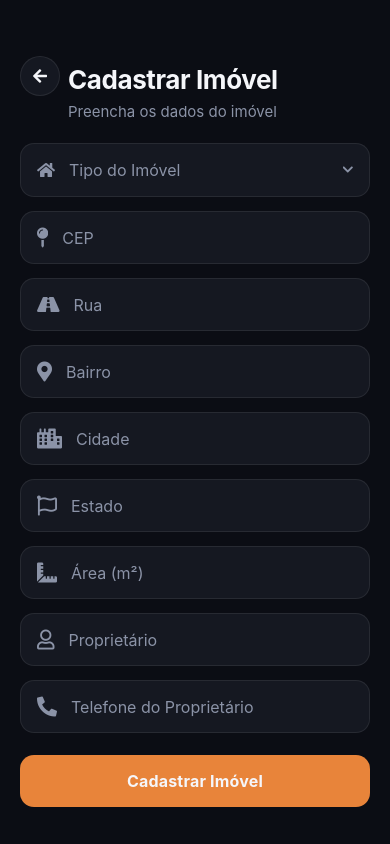
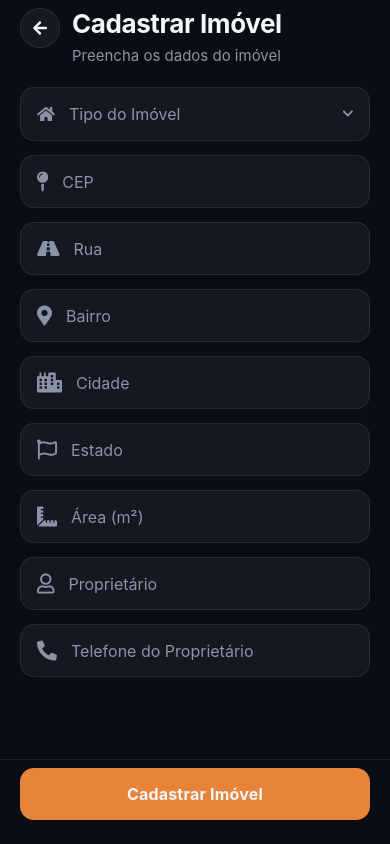
Before and after one commit to lucasskt18/iTBI-calc, a React Native app: screen /RegisterProperty in a window 390 px wide. Built offline with nearby package versions, Linux system fonts and the light colour scheme.

Commit message:
Refatorar telas para utilizar o componente ScreenShell e integrar o hook useScreenInsets, garantindo um layout responsivo. Ajustar estilos e espaçamentos nas telas AboutUsScreen, EditPropertyScreen, HomeScreen, ListPropertiesScreen e RegisterPropertyScreen para melhorar a experiência do usuário.

```diff
--- a/src/components/BackButton.tsx
+++ b/src/components/BackButton.tsx
@@ -3,13 +3,15 @@ import { TouchableOpacity, StyleSheet } from "react-native";
 import { Icon } from "@rneui/themed";
 import { useNavigation } from "@react-navigation/native";
 import { colors, radii } from "../theme";
+import { useScreenInsets } from "../hooks/useScreenInsets";
 
 export default function BackButton() {
   const navigation = useNavigation();
+  const { backButtonTop } = useScreenInsets();
 
   return (
     <TouchableOpacity
-      style={styles.container}
+      style={[styles.container, { top: backButtonTop }]}
       onPress={() => navigation.goBack()}
       activeOpacity={0.8}
     >
@@ -21,7 +23,6 @@ export default function BackButton() {
 const styles = StyleSheet.create({
   container: {
     position: "absolute",
-    top: 56,
     left: 20,
     width: 40,
     height: 40,
--- /dev/null
+++ b/src/components/ScreenShell.tsx
@@ -0,0 +1,23 @@
+import React from "react";
+import { View, StatusBar, StyleSheet } from "react-native";
+import { colors } from "../theme";
+
+type Props = {
+  children: React.ReactNode;
+};
+
+export default function ScreenShell({ children }: Props) {
+  return (
+    <View style={styles.root}>
+      <StatusBar barStyle="light-content" backgroundColor={colors.bg} />
+      {children}
+    </View>
+  );
+}
+
+const styles = StyleSheet.create({
+  root: {
+    flex: 1,
+    backgroundColor: colors.bg,
+  },
+});
--- /dev/null
+++ b/src/hooks/useScreenInsets.ts
@@ -0,0 +1,14 @@
+import { useSafeAreaInsets } from "react-native-safe-area-context";
+
+/** Insets that work on iOS and Android, including gesture navigation. */
+export function useScreenInsets() {
+  const insets = useSafeAreaInsets();
+
+  return {
+    top: insets.top,
+    bottom: Math.max(insets.bottom, 12),
+    backButtonTop: insets.top + 8,
+    footerPadding: Math.max(insets.bottom, 12) + 12,
+    scrollBottom: Math.max(insets.bottom, 16) + 24,
+  };
+}
--- a/src/navigation/AppNavigator.tsx
+++ b/src/navigation/AppNavigator.tsx
@@ -31,7 +31,6 @@ export default function AppNavigator() {
           contentStyle: { backgroundColor: colors.bg },
           animation: "fade",
           animationDuration: 500,
-          presentation: "transparentModal",
         }}
       >
         <Stack.Screen name="Home" component={HomeScreen} />
--- a/src/screens/AboutUsScreen.tsx
+++ b/src/screens/AboutUsScreen.tsx
@@ -1,20 +1,40 @@
-import React, { useState } from 'react';
-import { View, StyleSheet, Text, ScrollView, SafeAreaView, StatusBar } from 'react-native';
-import { Video, ResizeMode } from 'expo-av';
-import { ActivityIndicator } from 'react-native';
-import { Icon } from '@rneui/themed';
-import BackButton from '../components/BackButton';
-import { colors, radii } from '../theme';
+import React, { useState } from "react";
+import {
+  View,
+  StyleSheet,
+  Text,
+  ScrollView,
+  ActivityIndicator,
+} from "react-native";
+import { Video, ResizeMode } from "expo-av";
+import { Icon } from "@rneui/themed";
+import BackButton from "../components/BackButton";
+import ScreenShell from "../components/ScreenShell";
+import { colors, radii } from "../theme";
+import { useScreenInsets } from "../hooks/useScreenInsets";
 
 export default function AboutUsScreen() {
   const [videoLoaded, setVideoLoaded] = useState<boolean>(false);
+  const insets = useScreenInsets();
+
   return (
-        <SafeAreaView style={styles.container}>
-            <StatusBar barStyle="light-content" backgroundColor={colors.bg} />
+    <ScreenShell>
       <BackButton />
-            <ScrollView style={styles.scrollView}>
+      <ScrollView
+        style={styles.scrollView}
+        contentContainerStyle={{
+          paddingTop: insets.top + 8,
+          paddingBottom: insets.scrollBottom,
+        }}
+        showsVerticalScrollIndicator={false}
+      >
         <View style={styles.header}>
-                    <Icon name="info-circle" type="font-awesome-5" color={colors.accent} size={36} />
+          <Icon
+            name="info-circle"
+            type="font-awesome-5"
+            color={colors.accent}
+            size={36}
+          />
           <Text style={styles.title}>Sobre o Projeto</Text>
         </View>
 
@@ -25,7 +45,7 @@ export default function AboutUsScreen() {
           </Text>
 
           <Video
-                        source={require('../../assets/videoApresentacao.mp4')}
+            source={require("../../assets/videoApresentacao.mp4")}
             style={styles.video}
             useNativeControls
             resizeMode={ResizeMode.CONTAIN}
@@ -36,10 +56,12 @@ export default function AboutUsScreen() {
           />
 
           {!videoLoaded && (
-                        <ActivityIndicator size="large" color={colors.accent} style={styles.loadingIndicator} />
+            <ActivityIndicator
+              size="large"
+              color={colors.accent}
+              style={styles.loadingIndicator}
+            />
           )}
-
-
         </View>
 
         <View style={styles.section}>
@@ -80,26 +102,22 @@ export default function AboutUsScreen() {
           </Text>
         </View>
       </ScrollView>
-        </SafeAreaView>
+    </ScreenShell>
   );
 }
 
 const styles = StyleSheet.create({
-    container: {
-        flex: 1,
-        backgroundColor: colors.bg,
-    },
   scrollView: {
     flex: 1,
   },
   header: {
-        alignItems: 'center',
+    alignItems: "center",
     padding: 20,
-        paddingTop: 72,
+    paddingTop: 48,
   },
   title: {
     fontSize: 26,
-        fontWeight: '700',
+    fontWeight: "700",
     color: colors.text,
     marginTop: 14,
     letterSpacing: -0.4,
@@ -112,11 +130,11 @@ const styles = StyleSheet.create({
     borderRadius: radii.lg,
     borderWidth: 1,
     borderColor: colors.border,
-        position: 'relative',
+    position: "relative",
   },
   sectionTitle: {
     fontSize: 18,
-        fontWeight: '700',
+    fontWeight: "700",
     color: colors.text,
     marginBottom: 10,
   },
@@ -126,32 +144,32 @@ const styles = StyleSheet.create({
     lineHeight: 23,
   },
   teamMember: {
-        flexDirection: 'row',
-        alignItems: 'center',
+    flexDirection: "row",
+    alignItems: "center",
     marginBottom: 10,
   },
   teamMemberName: {
     fontSize: 15,
-        fontWeight: '600',
+    fontWeight: "600",
     color: colors.text,
     marginLeft: 12,
   },
   video: {
-        width: '100%',
+    width: "100%",
     height: 200,
     marginTop: 16,
     borderRadius: radii.md,
-        overflow: 'hidden',
+    overflow: "hidden",
     backgroundColor: colors.surfaceAlt,
   },
   loadingIndicator: {
-        position: 'absolute',
+    position: "absolute",
     top: 0,
     left: 0,
     right: 0,
     bottom: 0,
     marginTop: 250,
-        justifyContent: 'center',
-        alignItems: 'center',
+    justifyContent: "center",
+    alignItems: "center",
   },
 });
--- a/src/screens/EditPropertyScreen.tsx
+++ b/src/screens/EditPropertyScreen.tsx
@@ -2,17 +2,16 @@ import React, { useState, useEffect } from "react";
 import {
   View,
   Text,
-  SafeAreaView,
   ScrollView,
   TextInput,
   TouchableOpacity,
-  StatusBar,
   KeyboardAvoidingView,
   Platform,
 } from "react-native";
 import { Icon } from "@rneui/themed";
 import { useNavigation, useRoute, RouteProp } from "@react-navigation/native";
 import BackButton from "../components/BackButton";
+import ScreenShell from "../components/ScreenShell";
 import SuccessModal from "../components/SuccessModal";
 import SelectField from "../components/SelectField";
 import SelectModal from "../components/SelectModal";
@@ -24,6 +23,7 @@ import { digitsOnlyCep, fetchAddressByCep } from "../services/viaCep";
 import { colors } from "../theme";
 import { formStyles as styles } from "../theme/forms";
 import type { RootStackParamList } from "../navigation/types";
+import { useScreenInsets } from "../hooks/useScreenInsets";
 
 interface FormErrors {
   phone?: string;
@@ -57,6 +57,7 @@ const EMPTY_PROPERTY: Property = {
 
 export default function EditPropertyScreen() {
   const navigation = useNavigation();
+  const insets = useScreenInsets();
   const route = useRoute<EditPropertyScreenRouteProp>();
   const propertyId = route.params.propertyId;
 
@@ -207,10 +208,10 @@ export default function EditPropertyScreen() {
   };
 
   return (
-    <SafeAreaView style={styles.container}>
-      <StatusBar barStyle="light-content" backgroundColor={colors.bg} />
+    <ScreenShell>
       <BackButton />
 
+      <View style={[styles.container, { paddingTop: insets.top }]}>
         <View style={styles.header}>
           <Text style={styles.headerTitle}>Editar Imóvel</Text>
           <Text style={styles.headerSubtitle}>Atualize os dados do imóvel</Text>
@@ -218,10 +219,15 @@ export default function EditPropertyScreen() {
 
         <KeyboardAvoidingView
           style={{ flex: 1 }}
-        behavior={Platform.OS === "ios" ? "padding" : "height"}
-        keyboardVerticalOffset={Platform.OS === "ios" ? 0 : 20}
+          behavior={Platform.OS === "ios" ? "padding" : undefined}
         >
-        <ScrollView style={styles.content} keyboardShouldPersistTaps="handled">
+          <ScrollView
+            style={styles.content}
+            contentContainerStyle={styles.formScroll}
+            keyboardShouldPersistTaps="handled"
+            keyboardDismissMode="on-drag"
+            showsVerticalScrollIndicator={false}
+          >
             <View style={styles.formContainer}>
             <View>
               <SelectField
@@ -442,13 +448,16 @@ export default function EditPropertyScreen() {
               </View>
               {renderError("phone")}
             </View>
+            </View>
+          </ScrollView>
 
+          <View style={[styles.footer, { paddingBottom: insets.footerPadding }]}>
             <TouchableOpacity style={styles.submitButton} onPress={handleSave}>
               <Text style={styles.submitButtonText}>Salvar Alterações</Text>
             </TouchableOpacity>
           </View>
-        </ScrollView>
         </KeyboardAvoidingView>
+      </View>
 
       <SuccessModal
         visible={showSuccessModal}
@@ -476,6 +485,6 @@ export default function EditPropertyScreen() {
         onClose={() => setShowErrorModal(false)}
         message={errorMessage}
       />
-    </SafeAreaView>
+    </ScreenShell>
   );
 }
--- a/src/screens/HomeScreen.tsx
+++ b/src/screens/HomeScreen.tsx
@@ -4,8 +4,7 @@ import {
   Image,
   StyleSheet,
   Text,
-  StatusBar,
-  SafeAreaView,
+  ScrollView,
   TouchableOpacity,
 } from "react-native";
 import { LinearGradient } from "expo-linear-gradient";
@@ -14,6 +13,8 @@ import { useNavigation } from "@react-navigation/native";
 import type { NativeStackNavigationProp } from "@react-navigation/native-stack";
 import type { RootStackParamList } from "../navigation/types";
 import { colors, radii } from "../theme";
+import ScreenShell from "../components/ScreenShell";
+import { useScreenInsets } from "../hooks/useScreenInsets";
 
 type NavigationProp = NativeStackNavigationProp<RootStackParamList>;
 
@@ -54,15 +55,27 @@ const MenuItem = ({ title, subtitle, icon, primary, onPress }: MenuItemProps) =>
 
 export default function HomeScreen() {
   const navigation = useNavigation<NavigationProp>();
+  const insets = useScreenInsets();
 
   return (
-    <SafeAreaView style={styles.container}>
-      <StatusBar barStyle="light-content" backgroundColor={colors.bg} />
+    <ScreenShell>
       <LinearGradient
         colors={[colors.bg, "#12151F", colors.bg]}
         style={StyleSheet.absoluteFill}
       />
 
+      <ScrollView
+        style={styles.container}
+        contentContainerStyle={[
+          styles.scrollContent,
+          {
+            paddingTop: insets.top + 12,
+            paddingBottom: insets.footerPadding,
+          },
+        ]}
+        showsVerticalScrollIndicator={false}
+      >
+        <View>
           <View style={styles.header}>
             <Image
               source={require("../../assets/logo.png")}
@@ -80,8 +93,9 @@ export default function HomeScreen() {
               Descubra o valor do seu ITBI de forma rápida, segura e descomplicada.
             </Text>
           </View>
+        </View>
 
-      <View style={styles.content}>
+        <View style={styles.menuList}>
           <MenuItem
             title="Cadastrar Imóvel"
             subtitle="Endereço, área e proprietário"
@@ -102,21 +116,24 @@ export default function HomeScreen() {
             onPress={() => navigation.navigate("AboutUs")}
           />
         </View>
-    </SafeAreaView>
+      </ScrollView>
+    </ScreenShell>
   );
 }
 
 const styles = StyleSheet.create({
   container: {
     flex: 1,
-    backgroundColor: colors.bg,
+  },
+  scrollContent: {
+    flexGrow: 1,
+    justifyContent: "space-between",
   },
   header: {
     flexDirection: "row",
     justifyContent: "space-between",
     alignItems: "center",
     paddingHorizontal: 24,
-    paddingTop: 20,
   },
   logo: {
     width: 148,
@@ -163,11 +180,9 @@ const styles = StyleSheet.create({
     lineHeight: 24,
     maxWidth: 320,
   },
-  content: {
-    flex: 1,
-    justifyContent: "flex-end",
+  menuList: {
     paddingHorizontal: 20,
-    paddingBottom: 28,
+    paddingTop: 24,
     gap: 12,
   },
   menuRow: {
--- a/src/screens/ListPropertiesScreen.tsx
+++ b/src/screens/ListPropertiesScreen.tsx
@@ -3,10 +3,8 @@ import {
   View,
   StyleSheet,
   Text,
-  SafeAreaView,
   FlatList,
   TouchableOpacity,
-  StatusBar,
   Alert,
   KeyboardAvoidingView,
   Platform,
@@ -18,6 +16,7 @@ import {
 } from "@react-navigation/native";
 import type { NativeStackNavigationProp } from "@react-navigation/native-stack";
 import BackButton from "../components/BackButton";
+import ScreenShell from "../components/ScreenShell";
 import ConfirmationModal from "../components/ConfirmationModal";
 import CalculatorITBI from "../components/CalculatorITBI";
 import { getPropertyTypeLabel } from "../constants/propertyTypes";
@@ -30,11 +29,13 @@ import { Property } from "../types/property";
 import { formatNumberToCurrencyInput, formatStoredMoney, formatStoredPercent } from "../utils/formatCurrency";
 import type { RootStackParamList } from "../navigation/types";
 import { colors, radii } from "../theme";
+import { useScreenInsets } from "../hooks/useScreenInsets";
 
 type NavigationProps = NativeStackNavigationProp<RootStackParamList>;
 
 export default function ListPropertiesScreen() {
   const navigation = useNavigation<NavigationProps>();
+  const insets = useScreenInsets();
   const [properties, setProperties] = useState<Property[]>([]);
   const [loading, setLoading] = useState(true);
   const [showDeleteModal, setShowDeleteModal] = useState(false);
@@ -216,10 +217,10 @@ export default function ListPropertiesScreen() {
   };
 
   return (
-    <SafeAreaView style={styles.container}>
-      <StatusBar barStyle="light-content" backgroundColor={colors.bg} />
+    <ScreenShell>
       <BackButton />
 
+      <View style={[styles.container, { paddingTop: insets.top }]}>
         <View style={styles.header}>
           <Text style={styles.headerTitle}>Imóveis Cadastrados</Text>
           <Text style={styles.headerSubtitle}>
@@ -230,8 +231,7 @@ export default function ListPropertiesScreen() {
 
         <KeyboardAvoidingView
           style={{ flex: 1 }}
-        behavior={Platform.OS === "ios" ? "padding" : "height"}
-        keyboardVerticalOffset={Platform.OS === "ios" ? 0 : 20}
+          behavior={Platform.OS === "ios" ? "padding" : undefined}
         >
           {loading ? (
             <View style={styles.centerContent}>
@@ -253,10 +253,17 @@ export default function ListPropertiesScreen() {
               data={properties}
               renderItem={renderProperty}
               keyExtractor={(item) => item.id}
-            contentContainerStyle={styles.listContent}
+              contentContainerStyle={[
+                styles.listContent,
+                { paddingBottom: insets.scrollBottom },
+              ]}
+              keyboardShouldPersistTaps="handled"
+              keyboardDismissMode="on-drag"
+              showsVerticalScrollIndicator={false}
             />
           )}
         </KeyboardAvoidingView>
+      </View>
 
       <ConfirmationModal
         visible={showDeleteModal}
@@ -265,7 +272,7 @@ export default function ListPropertiesScreen() {
         onConfirm={handleConfirmDelete}
         onCancel={handleCancelDelete}
       />
-    </SafeAreaView>
+    </ScreenShell>
   );
 }
 
@@ -275,10 +282,10 @@ const styles = StyleSheet.create({
     backgroundColor: colors.bg,
   },
   header: {
-    paddingHorizontal: 24,
-    paddingTop: 64,
+    paddingRight: 24,
+    paddingLeft: 72,
+    paddingTop: 8,
     paddingBottom: 8,
-    marginLeft: 44,
   },
   headerTitle: {
     fontSize: 26,
--- a/src/screens/RegisterPropertyScreen.tsx
+++ b/src/screens/RegisterPropertyScreen.tsx
@@ -2,17 +2,16 @@ import React, { useState } from "react";
 import {
   View,
   Text,
-  SafeAreaView,
   ScrollView,
   TextInput,
   TouchableOpacity,
-  StatusBar,
   KeyboardAvoidingView,
   Platform,
 } from "react-native";
 import { Icon } from "@rneui/themed";
 import { useNavigation } from "@react-navigation/native";
 import BackButton from "../components/BackButton";
+import ScreenShell from "../components/ScreenShell";
 import SuccessModal from "../components/SuccessModal";
 import SelectModal from "../components/SelectModal";
 import ErrorModal from "../components/ErrorModal";
@@ -22,6 +21,7 @@ import { createProperty } from "../storage/propertiesStorage";
 import { digitsOnlyCep, fetchAddressByCep } from "../services/viaCep";
 import { colors } from "../theme";
 import { formStyles as styles } from "../theme/forms";
+import { useScreenInsets } from "../hooks/useScreenInsets";
 
 interface FormErrors {
   address?: string;
@@ -37,6 +37,7 @@ interface FormErrors {
 
 export default function RegisterPropertyScreen() {
   const navigation = useNavigation();
+  const insets = useScreenInsets();
   const [formData, setFormData] = useState({
     cep: "",
     address: "",
@@ -170,10 +171,10 @@ export default function RegisterPropertyScreen() {
   };
 
   return (
-    <SafeAreaView style={styles.container}>
-      <StatusBar barStyle="light-content" backgroundColor={colors.bg} />
+    <ScreenShell>
       <BackButton />
 
+      <View style={[styles.container, { paddingTop: insets.top }]}>
         <View style={styles.header}>
           <Text style={styles.headerTitle}>Cadastrar Imóvel</Text>
           <Text style={styles.headerSubtitle}>Preencha os dados do imóvel</Text>
@@ -181,10 +182,15 @@ export default function RegisterPropertyScreen() {
 
         <KeyboardAvoidingView
           style={{ flex: 1 }}
-        behavior={Platform.OS === "ios" ? "padding" : "height"}
-        keyboardVerticalOffset={Platform.OS === "ios" ? 0 : 0}
+          behavior={Platform.OS === "ios" ? "padding" : undefined}
         >
-        <ScrollView style={styles.content} keyboardShouldPersistTaps="handled">
+          <ScrollView
+            style={styles.content}
+            contentContainerStyle={styles.formScroll}
+            keyboardShouldPersistTaps="handled"
+            keyboardDismissMode="on-drag"
+            showsVerticalScrollIndicator={false}
+          >
             <View style={styles.formContainer}>
             <View>
               <SelectField
@@ -419,7 +425,10 @@ export default function RegisterPropertyScreen() {
               </View>
               {renderError("phone")}
             </View>
+            </View>
+          </ScrollView>
 
+          <View style={[styles.footer, { paddingBottom: insets.footerPadding }]}>
             <TouchableOpacity
               style={styles.submitButton}
               onPress={handleSubmit}
@@ -427,8 +436,8 @@ export default function RegisterPropertyScreen() {
               <Text style={styles.submitButtonText}>Cadastrar Imóvel</Text>
             </TouchableOpacity>
           </View>
-        </ScrollView>
         </KeyboardAvoidingView>
+      </View>
 
       <SuccessModal
         visible={showSuccessModal}
@@ -456,6 +465,6 @@ export default function RegisterPropertyScreen() {
         onClose={() => setShowErrorModal(false)}
         message={errorMessage}
       />
-    </SafeAreaView>
+    </ScreenShell>
   );
 }
--- a/src/theme/forms.ts
+++ b/src/theme/forms.ts
@@ -7,10 +7,10 @@ export const formStyles = StyleSheet.create({
     backgroundColor: colors.bg,
   },
   header: {
-    paddingHorizontal: 24,
-    paddingTop: 64,
+    paddingRight: 24,
+    paddingLeft: 72,
+    paddingTop: 8,
     paddingBottom: 8,
-    marginLeft: 44,
   },
   headerTitle: {
     fontSize: 26,
@@ -26,12 +26,22 @@ export const formStyles = StyleSheet.create({
   },
   content: {
     flex: 1,
+  },
+  formScroll: {
     paddingHorizontal: 20,
-    paddingVertical: 12,
+    paddingTop: 12,
+    paddingBottom: 16,
+    gap: 14,
   },
   formContainer: {
     gap: 14,
-    paddingBottom: 32,
+  },
+  footer: {
+    paddingHorizontal: 20,
+    paddingTop: 8,
+    borderTopWidth: 1,
+    borderTopColor: colors.border,
+    backgroundColor: colors.bg,
   },
   inputGroup: {
     flexDirection: "row",
@@ -64,7 +74,6 @@ export const formStyles = StyleSheet.create({
     paddingVertical: 16,
     borderRadius: radii.md,
     alignItems: "center",
-    marginTop: 8,
   },
   submitButtonText: {
     color: colors.text,
```
Lines whose indentation alone changed are shown as unchanged.
